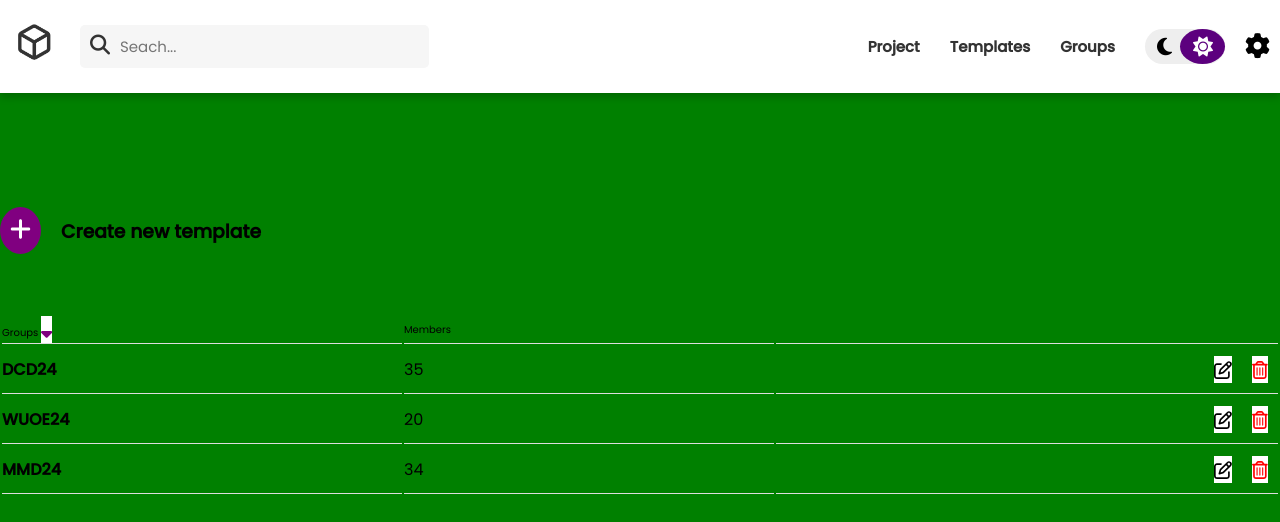
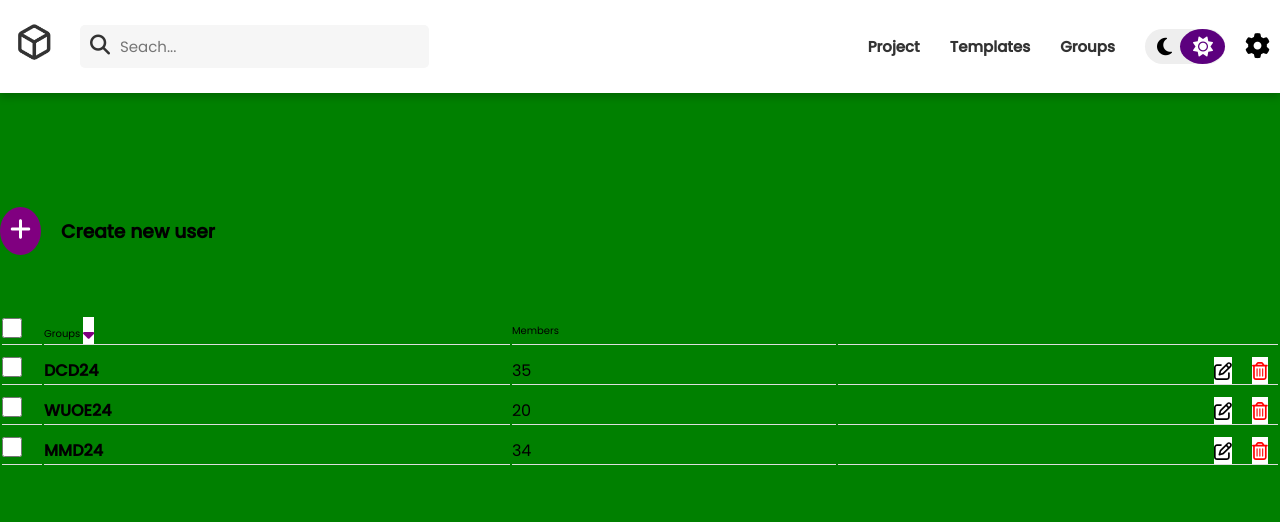
Before and after one commit to Isabella1807/kubeFrontend, a Vue app: page /members in a window 1280 px wide. Shown: the top 522 px of the page. Built offline with nearby package versions, Linux system fonts and the light colour scheme.

Commit message:
checkbox og routerlink
Har tilføjet checkbox til ListMembers siden og tilføjet routerlink så templates siderne hænger sammen.

```diff
--- a/src/views/ListMembers.vue
+++ b/src/views/ListMembers.vue
@@ -1,14 +1,15 @@
 <template>
     <div>
       <div class="flex">
-        <button class="create-btn">
+        <RouterLink to="/members/edit" class="create-btn">
           <font-awesome-icon :icon="['fas', 'plus']" />
-        </button>
-        <h3>Create new template</h3>
+        </RouterLink>
+        <h3>Create new user</h3>
       </div>
 
       <table>
         <tr>
+          <th><input class="checkbox-btn" type="checkbox"></th>
           <th>Groups
               <button class="sort-btn">
             <font-awesome-icon :icon="['fas', 'sort-down']" />
@@ -19,6 +20,7 @@
         </tr>
 
         <tr>
+          <td><input class="checkbox-btn" type="checkbox"></td>
           <td class="font-bold">DCD24</td>
           <td>35</td>
           <td>
@@ -35,6 +37,7 @@
         </tr>
 
         <tr>
+          <td><input class="checkbox-btn" type="checkbox"></td>
           <td class="font-bold">WUOE24</td>
           <td>20</td>
           <td>
@@ -50,6 +53,7 @@
           </td>
         </tr>
         <tr>
+          <td><input class="checkbox-btn" type="checkbox"></td>
           <td class="font-bold">MMD24</td>
           <td>34</td>
           <td>
@@ -125,7 +129,7 @@
   }
   table tr td {
     border-bottom: 1px solid #ddd;
-    padding: 10px 0;
+    padding: 10px 0 0 0;
   }
   .font-bold{
       font-weight: 600;
@@ -137,7 +141,12 @@
   }
 
   table tr th:first-child, table tr td:first-child {
-    width: 400px;
+    width: 40px;
+  }
+
+  .checkbox-btn{
+    height: 20px;
+    width: 20px;
   }
   </style>
 
--- a/src/views/ListTemplates.vue
+++ b/src/views/ListTemplates.vue
@@ -1,9 +1,9 @@
 <template>
   <div>
     <div class="flex">
-      <button class="create-btn">
-        <font-awesome-icon :icon="['fas', 'plus']" />
-      </button>
+      <RouterLink to="/templates/edit" class="create-btn">
+          <font-awesome-icon :icon="['fas', 'plus']" />
+        </RouterLink>
       <h3>Create new template</h3>
     </div>
 
@@ -23,9 +23,9 @@
         <td>WordPress, Database</td>
         <td>
             <div class="flex flex-end">
-            <button class="edit-btn">
+            <RouterLink to="/templates/edit" class="edit-btn">
               <font-awesome-icon :icon="['far', 'pen-to-square']" />
-            </button>
+            </RouterLink>
 
             <button class="delete-btn">
               <font-awesome-icon :icon="['far', 'trash-can']" />
@@ -39,9 +39,9 @@
         <td>Drupal, Database</td>
         <td>
           <div class="flex flex-end">
-            <button class="edit-btn">
+            <RouterLink to="/templates/edit" class="edit-btn">
               <font-awesome-icon :icon="['far', 'pen-to-square']" />
-            </button>
+            </RouterLink>
 
             <button class="delete-btn">
               <font-awesome-icon :icon="['far', 'trash-can']" />
```
Also changed, not shown: 1 other file (tests, documents, lock files or other folders).
